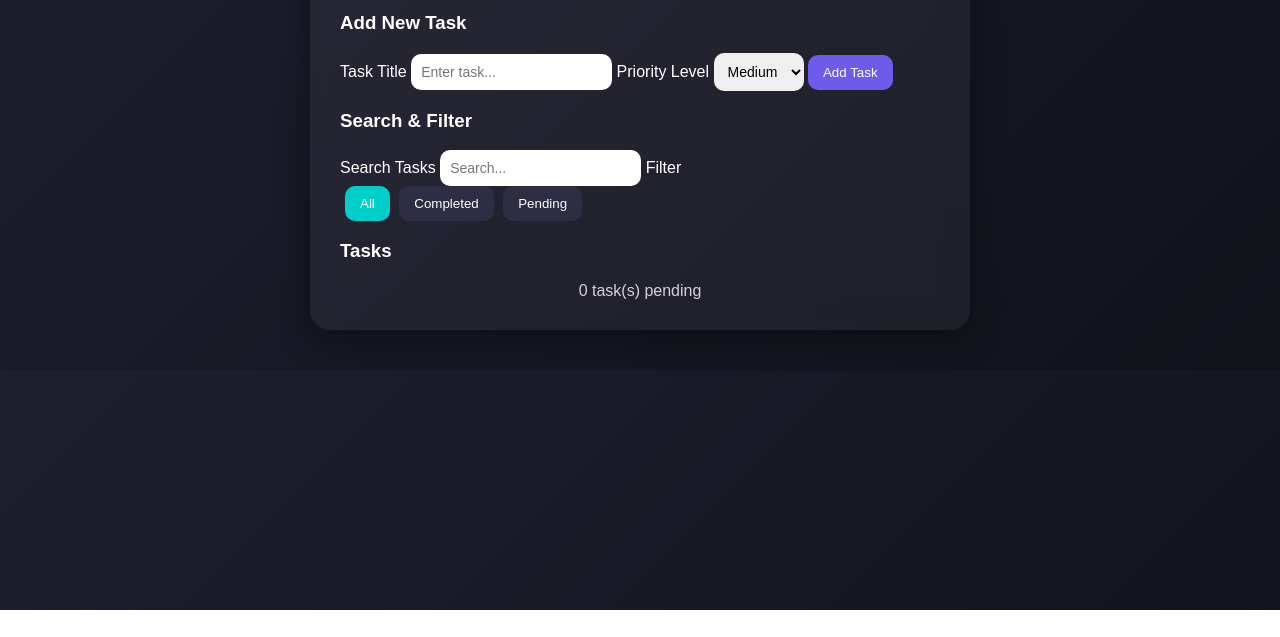
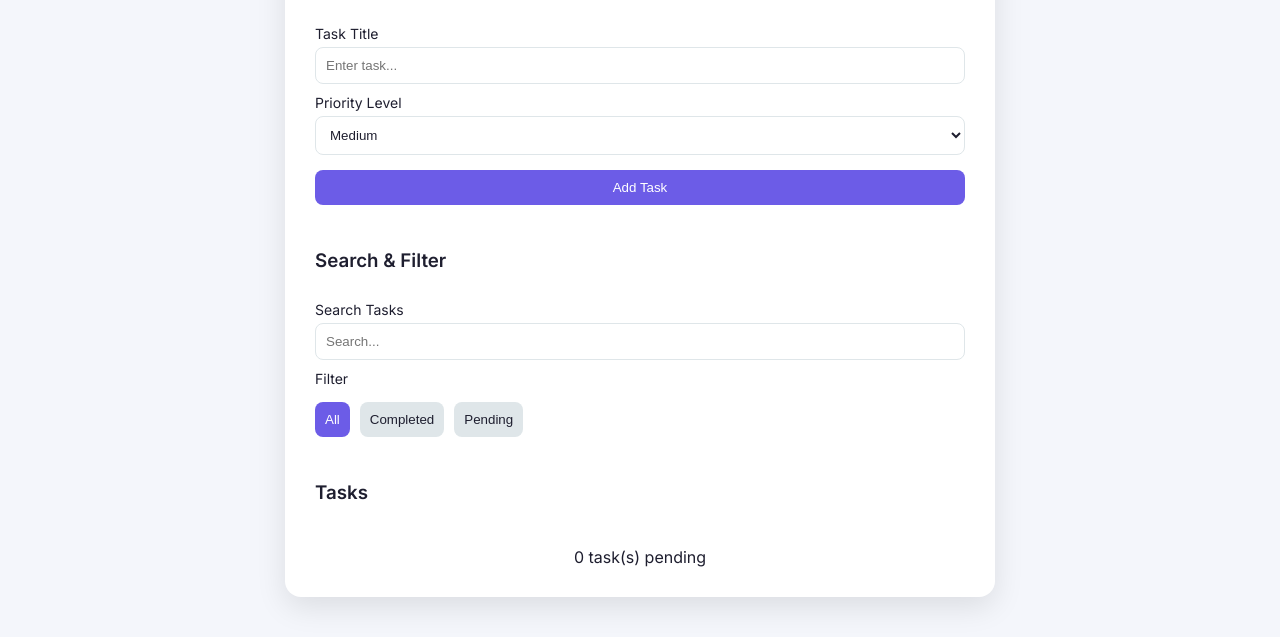
Before and after one commit to rabbit1604/Smart-Task-Manager, a plain HTML site: page index.html in a window 1280 px wide. Shown: the part 190-827 px from the top of the page. Before the commit the page ends 800 px from the top, so only its background shows below. Drawn offline with Linux system fonts and the light colour scheme.

Commit message:
Update style.css

```diff
--- a/style.css
+++ b/style.css
@@ -1,81 +1,115 @@
+:root {
+    --bg: #f4f6fb;
+    --card: #ffffff;
+    --text: #1e1e2f;
+    --accent: #6c5ce7;
+    --secondary: #dfe6e9;
+}
+
+body.dark {
+    --bg: #12121b;
+    --card: #1e1e2f;
+    --text: #ffffff;
+    --accent: #a29bfe;
+    --secondary: #2d2d44;
+}
+
 body {
     margin: 0;
-    font-family: 'Poppins', sans-serif;
-    background: linear-gradient(135deg, #1e1e2f, #12121b);
-    color: white;
+    font-family: 'Inter', sans-serif;
+    background: var(--bg);
+    color: var(--text);
     display: flex;
     justify-content: center;
     padding: 40px;
+    transition: 0.3s ease;
 }
 
 .container {
-    background: rgba(255,255,255,0.05);
-    backdrop-filter: blur(15px);
+    width: 650px;
+    background: var(--card);
     padding: 30px;
-    border-radius: 20px;
-    width: 600px;
-    box-shadow: 0 8px 32px rgba(0,0,0,0.4);
+    border-radius: 16px;
+    box-shadow: 0 10px 30px rgba(0,0,0,0.1);
+    transition: 0.3s ease;
+}
+
+.header {
+    display: flex;
+    justify-content: space-between;
+    align-items: center;
 }
 
 h1 {
-    text-align: center;
-    margin-bottom: 20px;
+    margin: 0;
 }
 
-.input-section {
+.section {
+    margin-top: 25px;
+    display: flex;
+    flex-direction: column;
+}
+
+label {
+    margin-top: 10px;
+    font-size: 14px;
+    font-weight: 500;
+}
+
+input, select {
+    padding: 10px;
+    border-radius: 8px;
+    border: 1px solid var(--secondary);
+    margin-top: 5px;
+    background: transparent;
+    color: var(--text);
+}
+
+button {
+    margin-top: 15px;
+    padding: 10px;
+    border-radius: 8px;
+    border: none;
+    cursor: pointer;
+    background: var(--accent);
+    color: white;
+    font-weight: 500;
+    transition: 0.2s ease;
+}
+
+button:hover {
+    transform: translateY(-2px);
+    opacity: 0.9;
+}
+
+.filters {
     display: flex;
     gap: 10px;
 }
 
-input, select {
-    padding: 10px;
-    border-radius: 10px;
-    border: none;
-    outline: none;
-    font-size: 14px;
-}
-
-#taskInput {
-    flex: 1;
-}
-
-button {
-    padding: 10px 15px;
-    border-radius: 10px;
-    border: none;
-    cursor: pointer;
-    background: #6c5ce7;
-    color: white;
-    transition: 0.3s;
-}
-
-button:hover {
-    background: #a29bfe;
-}
-
-.controls {
-    margin-top: 20px;
-    display: flex;
-    justify-content: space-between;
-}
-
 .filters button {
-    background: #2d2d44;
-    margin-left: 5px;
+    background: var(--secondary);
+    color: var(--text);
 }
 
 .filters .active {
-    background: #00cec9;
+    background: var(--accent);
+    color: white;
 }
 
 .task {
-    margin-top: 15px;
+    margin-top: 12px;
     padding: 15px;
-    background: #2d2d44;
     border-radius: 10px;
+    background: var(--secondary);
     display: flex;
     justify-content: space-between;
     align-items: center;
+    transition: 0.2s ease;
+}
+
+.task:hover {
+    transform: scale(1.02);
 }
 
 .task.completed span {
@@ -85,17 +119,17 @@ button:hover {
 
 .priority {
     font-size: 12px;
-    padding: 5px 8px;
-    border-radius: 8px;
+    padding: 4px 8px;
+    border-radius: 6px;
     margin-left: 10px;
 }
 
-.Low { background: #00b894; }
+.Low { background: #00b894; color: white; }
 .Medium { background: #fdcb6e; color: black; }
-.High { background: #d63031; }
+.High { background: #d63031; color: white; }
 
 .footer {
-    margin-top: 20px;
+    margin-top: 25px;
     text-align: center;
-    opacity: 0.8;
+    font-weight: 500;
 }
```
